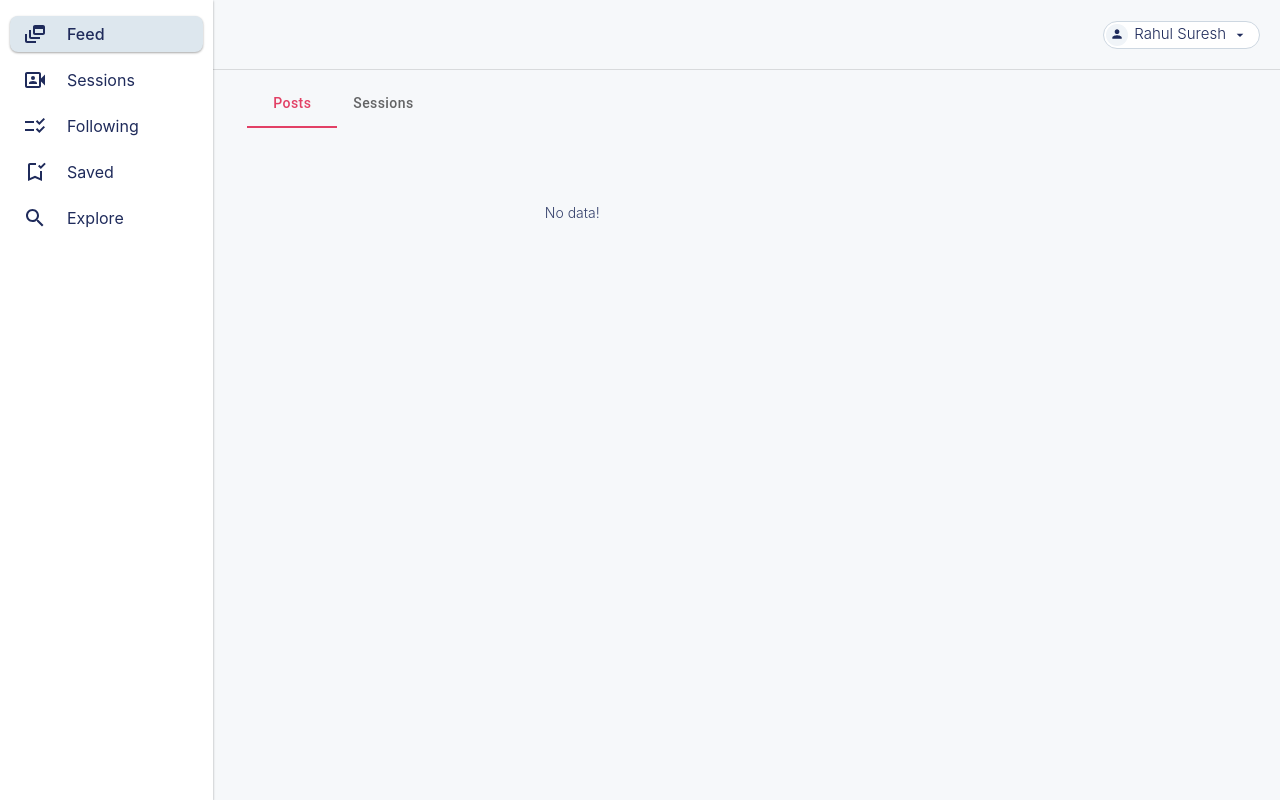
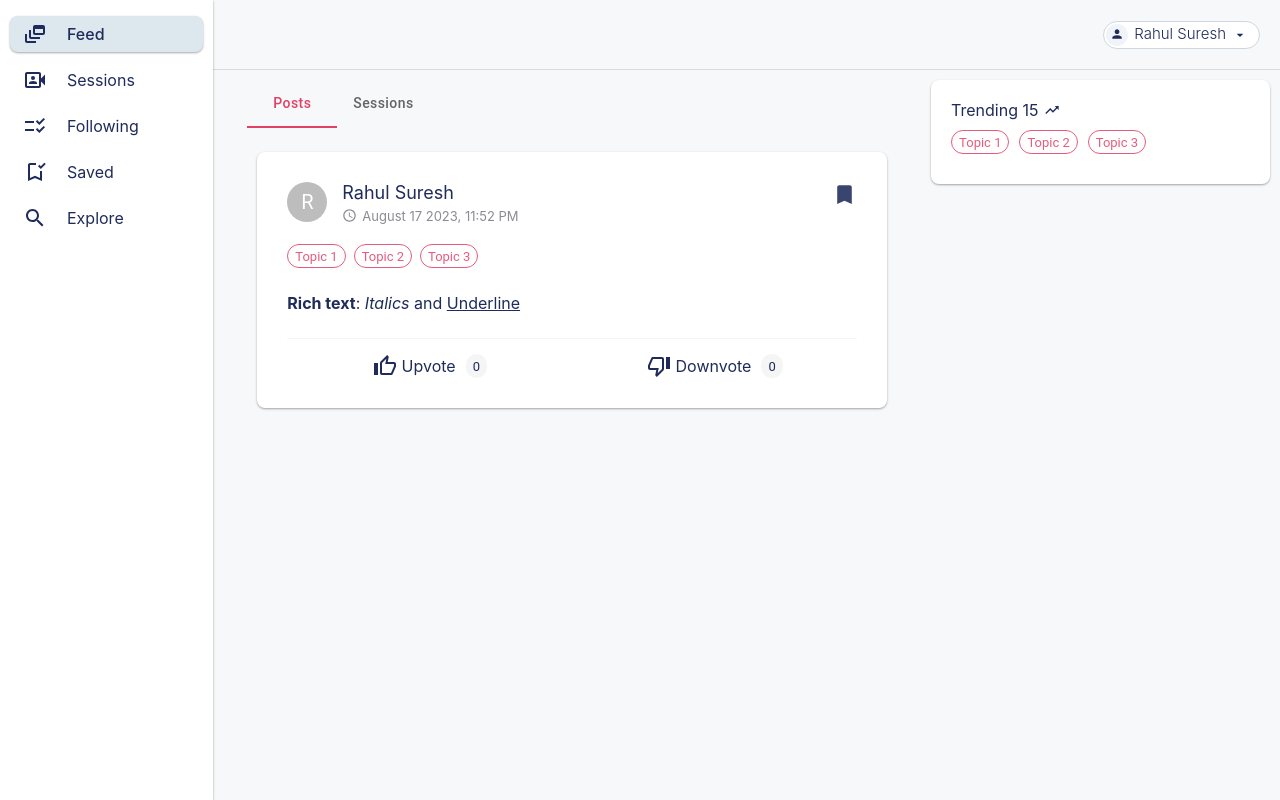
Before and after one commit to rahuls98/webdev-project, a React (Create React App) app in the folder frontend/: page /feed in a window 1280 px wide. Built offline with nearby package versions, Linux system fonts and the light colour scheme.

Commit message:
Feed page - Posts & Sessions

```diff
--- a/frontend/src/components/FeedTrending/index.js
+++ b/frontend/src/components/FeedTrending/index.js
@@ -5,10 +5,15 @@ import Stack from "@mui/material/Stack";
 import TopicChip from "../TopicChip";
 
 const FeedTrending = () => {
-    // eslint-disable-next-line
     const [trendingTopics, setTrendingTopics] = useState([]);
 
-    useEffect(() => {}, []);
+    useEffect(() => {
+        setTrendingTopics([
+            { _id: 1, title: "Topic 1" },
+            { _id: 2, title: "Topic 2" },
+            { _id: 3, title: "Topic 3" },
+        ]);
+    }, []);
 
     return (
         <div className="FeedTrending_container">
--- a/frontend/src/pages/Feed/index.js
+++ b/frontend/src/pages/Feed/index.js
@@ -17,9 +17,41 @@ import TabPanel from "@mui/lab/TabPanel";
 const Feed = () => {
     const [tab, setTab] = useState("1");
     // eslint-disable-next-line
-    const [posts, setPosts] = useState([]);
+    const [posts, setPosts] = useState([
+        {
+            _id: 1,
+            _doc: {
+                author: {
+                    fullname: "Rahul Suresh",
+                },
+                createdDate: new Date(),
+                topics: ["Topic 1", "Topic 2", "Topic 3"],
+                content:
+                    "<p><strong>Rich text</strong>: <i>Italics</i> and <u>Underline</u></p>",
+                upvotes: [],
+                downvotes: [],
+            },
+            saved: true,
+        },
+    ]);
     // eslint-disable-next-line
-    const [sessions, setSessions] = useState([]);
+    const [sessions, setSessions] = useState([
+        {
+            _id: 1,
+            _doc: {
+                author: {
+                    fullname: "Rahul Suresh",
+                },
+                createdDate: new Date(),
+                topics: ["Topic 1", "Topic 2", "Topic 3"],
+                title: "Session title",
+                description: "Session description",
+                sessionDate: "June 10 2023",
+                sessionTime: "10:00 AM",
+            },
+            enrolled: true,
+        },
+    ]);
 
     const handleTabChange = (event, newValue) => {
         setTab(newValue);
@@ -40,31 +72,33 @@ const Feed = () => {
                                     <TabPanel value="1">
                                         {posts.length === 0 ? (
                                             <NoData />
-                                        ) : // posts.map((post) => (
-                                        //     <FeedPost
-                                        //         key={post._id}
-                                        //         post={post._doc}
-                                        //         saved={post.saved}
-                                        //     />
-                                        // ))
-                                        null}
+                                        ) : (
+                                            posts.map((post) => (
+                                                <FeedPost
+                                                    key={post._id}
+                                                    post={post._doc}
+                                                    saved={post.saved}
+                                                />
+                                            ))
+                                        )}
                                     </TabPanel>
                                     <TabPanel value="2">
                                         {sessions.length === 0 ? (
                                             <NoData />
-                                        ) : // sessions.map((session) => (
-                                        //     <FeedSession
-                                        //         key={session._id}
-                                        //         session={session._doc}
-                                        //         enrolled={session.enrolled}
-                                        //     />
-                                        // ))
-                                        null}
+                                        ) : (
+                                            sessions.map((session) => (
+                                                <FeedSession
+                                                    key={session._id}
+                                                    session={session._doc}
+                                                    enrolled={session.enrolled}
+                                                />
+                                            ))
+                                        )}
                                     </TabPanel>
                                 </TabContext>
                             </Grid>
                             <Grid item lg={4}>
-                                {/* <FeedTrending /> */}
+                                <FeedTrending />
                             </Grid>
                         </Grid>
                     </div>
--- a/frontend/src/utils/user.js
+++ b/frontend/src/utils/user.js
@@ -1,38 +1,40 @@
 const getBearerToken = () => {
-    let userDetails = window.localStorage.getItem('user');
+    let userDetails = window.localStorage.getItem("user");
     userDetails = JSON.parse(userDetails);
     return userDetails.active_token.token;
-}
+};
 
 const getRole = () => {
-    let userDetails = window.localStorage.getItem('user');
-    userDetails = JSON.parse(userDetails);
-    return userDetails.active_token.profile.role;
-}
+    // let userDetails = window.localStorage.getItem("user");
+    // userDetails = JSON.parse(userDetails);
+    // return userDetails.active_token.profile.role;
+    return "Expert";
+};
 
 const getExpertIsVerified = () => {
-    let userDetails = window.localStorage.getItem('user');
+    let userDetails = window.localStorage.getItem("user");
     userDetails = JSON.parse(userDetails);
     return userDetails.isVerified;
-}
+};
 
 const getPangeaId = () => {
-    let userDetails = window.localStorage.getItem('user');
+    let userDetails = window.localStorage.getItem("user");
     userDetails = JSON.parse(userDetails);
     return userDetails.user[0]._id;
-}
+};
 
 const getUserName = () => {
-    let userDetails = window.localStorage.getItem('user');
+    let userDetails = window.localStorage.getItem("user");
     userDetails = JSON.parse(userDetails);
     return userDetails.active_token.profile.fullname;
-}
+};
 
 const getUserId = () => {
-    let userDetails = window.localStorage.getItem('user');
-    userDetails = JSON.parse(userDetails);
-    return userDetails.user[0]._id;
-}
+    // let userDetails = window.localStorage.getItem('user');
+    // userDetails = JSON.parse(userDetails);
+    // return userDetails.user[0]._id;
+    return 1;
+};
 
 const userUtils = {
     getBearerToken,
@@ -40,7 +42,7 @@ const userUtils = {
     getExpertIsVerified,
     getPangeaId,
     getUserId,
-    getUserName
-}
+    getUserName,
+};
 
 export default userUtils;
```
